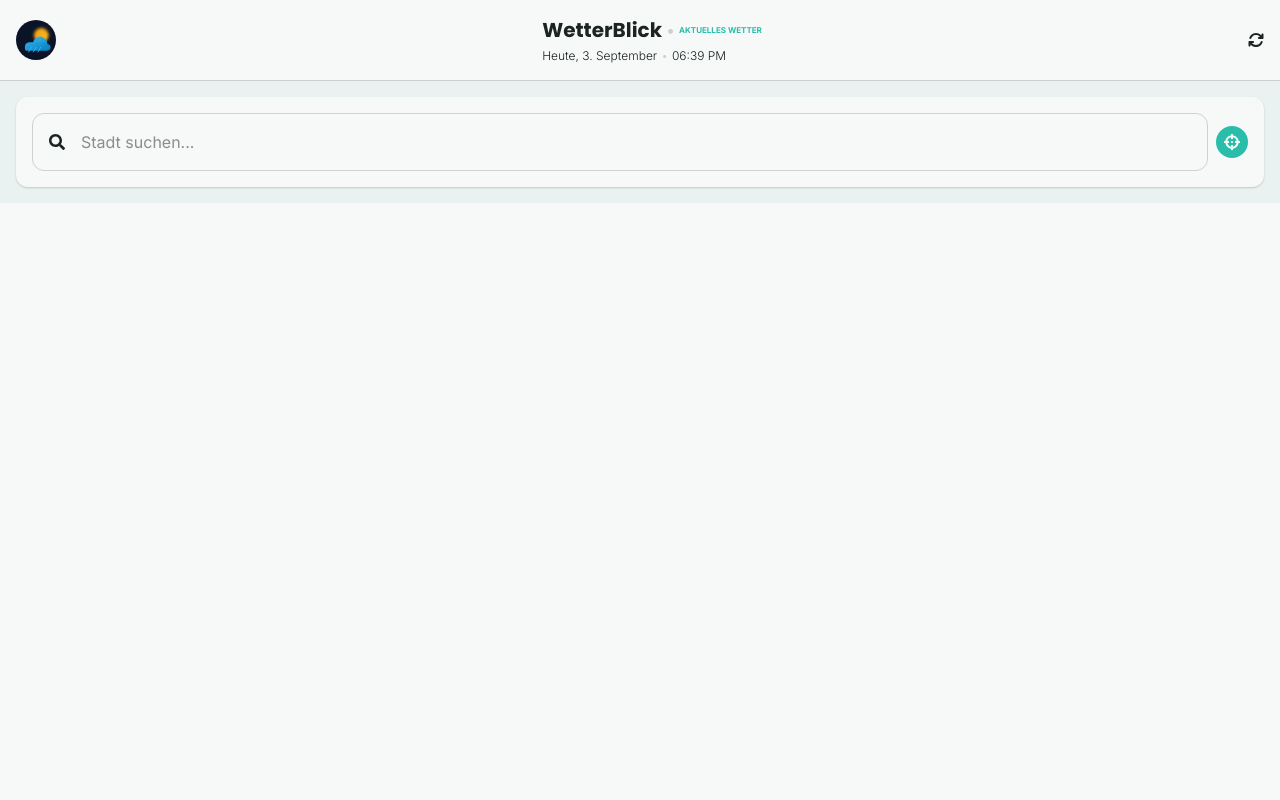
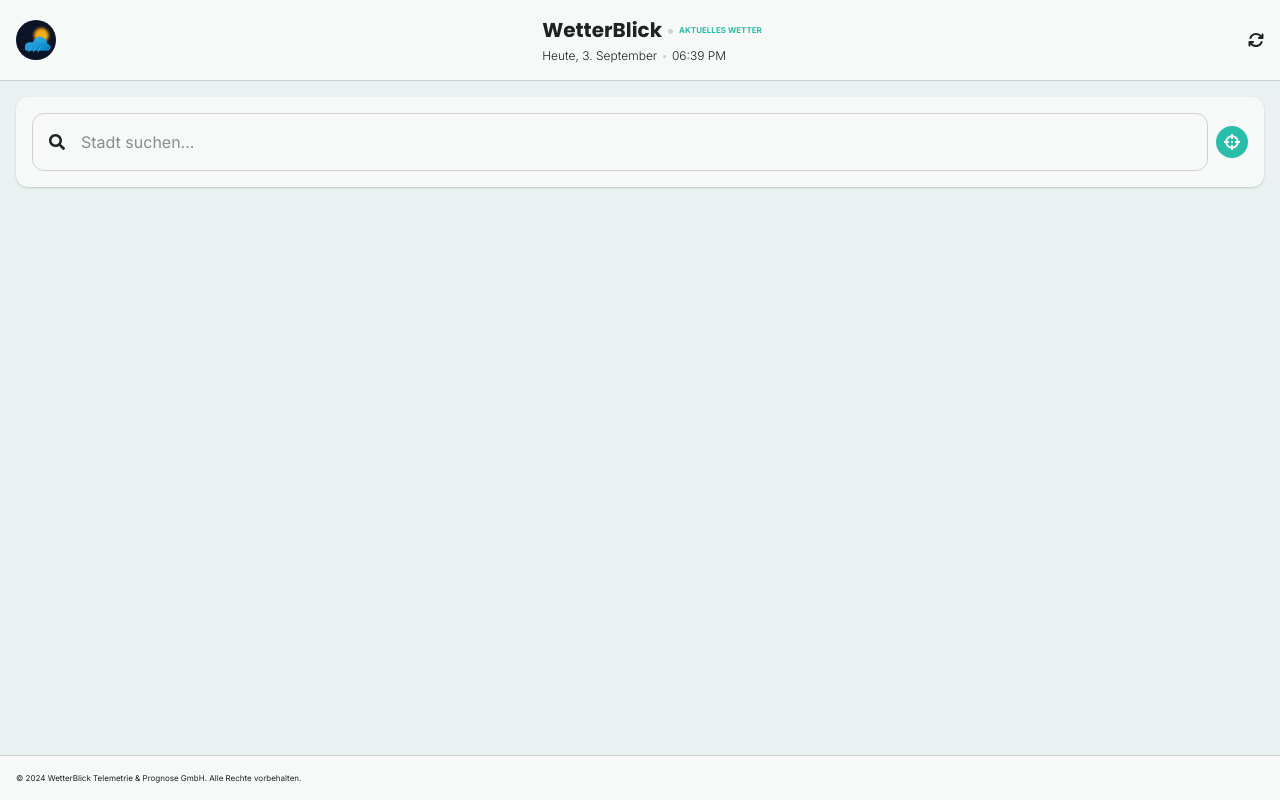
Before and after one commit to adriagomez-syntax/wetter-app-adria, a React (Vite) app: page / in a window 1280 px wide. Built offline with nearby package versions, Linux system fonts and the light colour scheme.

Commit message:
Footer + no .env on GitHub

```diff
--- a/src/App.jsx
+++ b/src/App.jsx
@@ -1,3 +1,4 @@
+import Footer from "./components/footer/Footer";
 import Header from "./components/header/Header";
 import SearchSection from "./components/search/SearchSection";
 
@@ -5,12 +6,10 @@
 	return (
 		<div className="flex flex-col min-h-screen font-primary text-text bg-background">
 			<Header />
-			<main className="bg-background-mid p-4">
+			<main className="flex-1 bg-background-mid p-4">
 				<SearchSection />
 			</main>
-			<footer>
-
-			</footer>
+			<Footer />
 		</div>
 	)
 }
--- a/src/components/utils/Input.jsx
+++ b/src/components/utils/Input.jsx
@@ -18,8 +18,8 @@
 				ref={ ref }
 			/>
 			{
-				onDelete &&
-					<Button onClick={ onDelete } className="active:text-accent-1">
+				onDelete && value &&
+					<Button onClick={ onDelete } className="opacity-50 active:text-accent-1">
 						<FaX />
 					</Button>
 			}
```
Also changed, not shown: public/icon2.svg (deleted), 1 other file (tests, documents, lock files or other folders).
